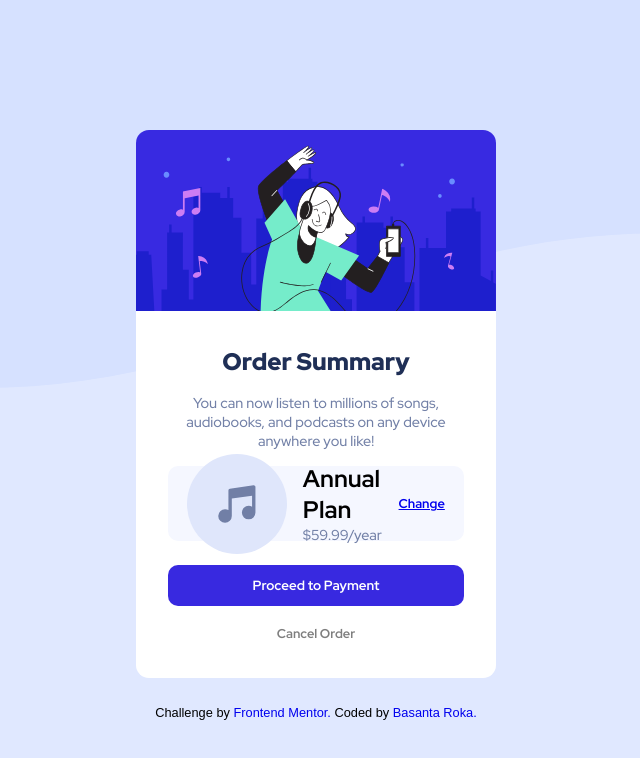
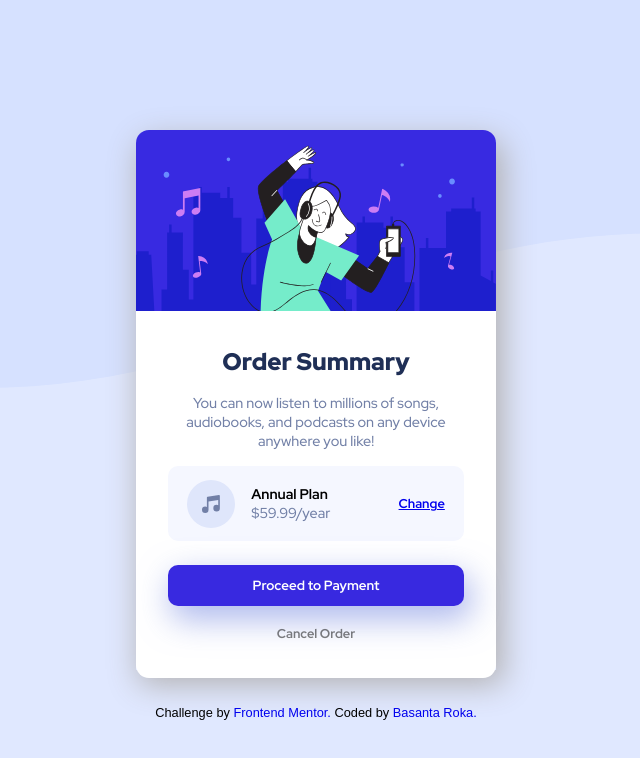
Before and after one commit to Basanta-Roka/Order-summary-component, a plain HTML site: page index.html in a window 1280 px wide. Shown: the whole page, without its empty margins (324-964 px from the left). Drawn offline with Linux system fonts and the light colour scheme.

Commit message:
Update style.css

```diff
--- a/style.css
+++ b/style.css
@@ -1,6 +1,4 @@
 @import url('https://fonts.googleapis.com/css2?family=Red+Hat+Display:wght@500;700;900&display=swap');
-/* font-family: 'Red Hat Display', sans-serif; */
-
 
 :root {
     --Pale-blue: hsl(225, 100%, 94%);
@@ -40,6 +38,9 @@ main {
     max-width: 360px;
     height: 540px;
     font-family: 'Red Hat Display', sans-serif;
+    border-top-right-radius: 13px;
+    border-top-left-radius: 13px;
+    box-shadow: 5px 12px 32px 2px rgb(177, 175, 175);
 }
 
 .content-body {
@@ -70,7 +71,7 @@ p {
     text-align: center;
 }
 
-h3 {
+h2 {
     font-size: 0.88rem;
     font-weight: 700;
 }
@@ -139,6 +140,7 @@ h3 {
 }
 
 .proceedBtn button{
+    box-shadow: 5px 12px 32px 2px rgba(116, 136, 224, 0.575);
    color: white;
    background-color: var(--Bright-blue);
    border: none;
```
